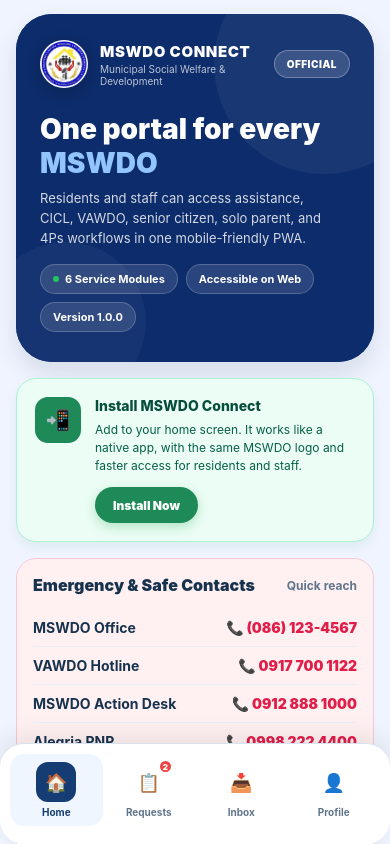
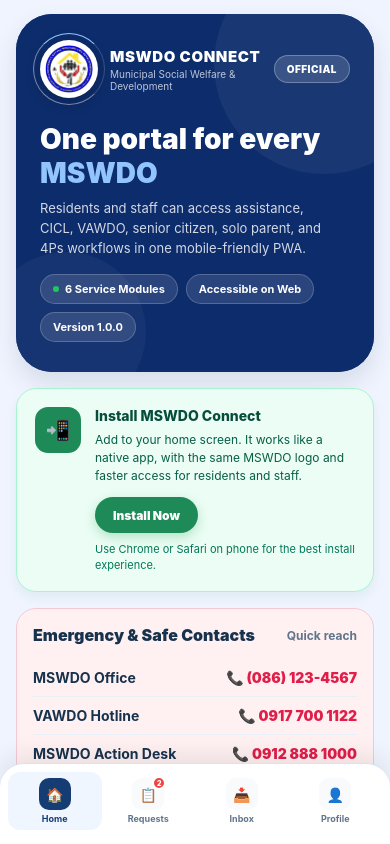
Before and after one commit to tomcaberio99-design/mswdoalegriaapp, a React Native app: screen / in a window 390 px wide. Built offline with nearby package versions, Linux system fonts and the light colour scheme.

Commit message:
Polish install flow and bottom navigation

```diff
--- a/src/components/BottomTabBar.js
+++ b/src/components/BottomTabBar.js
@@ -41,10 +41,11 @@ const styles = StyleSheet.create({
     backgroundColor: theme.colors.white,
     borderTopWidth: 1,
     borderTopColor: theme.colors.border,
-    borderRadius: 24,
-    paddingTop: 10,
-    paddingBottom: 18,
-    paddingHorizontal: 10,
+    borderTopLeftRadius: 24,
+    borderTopRightRadius: 24,
+    paddingTop: 8,
+    paddingBottom: 14,
+    paddingHorizontal: 8,
     shadowColor: "#000000",
     shadowOpacity: 0.08,
     shadowRadius: 24,
@@ -55,10 +56,10 @@ const styles = StyleSheet.create({
     flex: 1,
     alignItems: "center",
     justifyContent: "center",
-    minHeight: 56,
-    borderRadius: 14,
-    gap: 4,
-    paddingVertical: 8
+    minHeight: 50,
+    borderRadius: 12,
+    gap: 3,
+    paddingVertical: 6
   },
   activeTab: {
     backgroundColor: "#EFF6FF"
@@ -67,22 +68,22 @@ const styles = StyleSheet.create({
     position: "relative"
   },
   badge: {
-    width: 40,
-    height: 40,
-    borderRadius: 12,
+    width: 32,
+    height: 32,
+    borderRadius: 10,
     alignItems: "center",
     justifyContent: "center",
-    backgroundColor: "transparent"
+    backgroundColor: "#F8FAFC"
   },
   activeBadge: {
     backgroundColor: theme.colors.navy
   },
   badgeText: {
-    fontSize: 18
+    fontSize: 14
   },
   label: {
     color: theme.colors.muted,
-    fontSize: 10,
+    fontSize: 9,
     fontWeight: "700"
   },
   activeLabel: {
@@ -90,11 +91,11 @@ const styles = StyleSheet.create({
   },
   alertDot: {
     position: "absolute",
-    top: -3,
-    right: -4,
-    width: 15,
-    height: 15,
-    borderRadius: 8,
+    top: -2,
+    right: -2,
+    width: 14,
+    height: 14,
+    borderRadius: 7,
     backgroundColor: "#EF4444",
     borderWidth: 2,
     borderColor: theme.colors.white,
@@ -103,7 +104,7 @@ const styles = StyleSheet.create({
   },
   alertText: {
     color: theme.colors.white,
-    fontSize: 8,
+    fontSize: 7,
     fontWeight: "900"
   }
 });
--- a/src/components/BrandHero.js
+++ b/src/components/BrandHero.js
@@ -1,5 +1,5 @@
-import React from "react";
-import { Image, StyleSheet, Text, View } from "react-native";
+import React, { useEffect, useRef } from "react";
+import { Animated, Easing, Image, StyleSheet, Text, View } from "react-native";
 import { theme } from "../theme";
 
 export default function BrandHero({
@@ -9,6 +9,24 @@ export default function BrandHero({
   accentLabel = "OFFICIAL",
   metaItems = ["Citizen Services", "Responsive PWA"]
 }) {
+  const spin = useRef(new Animated.Value(0)).current;
+
+  useEffect(() => {
+    Animated.loop(
+      Animated.timing(spin, {
+        toValue: 1,
+        duration: 5000,
+        easing: Easing.linear,
+        useNativeDriver: true
+      })
+    ).start();
+  }, [spin]);
+
+  const ringRotate = spin.interpolate({
+    inputRange: [0, 1],
+    outputRange: ["0deg", "360deg"]
+  });
+
   return (
     <View style={[styles.shell, compact && styles.compactShell]}>
       <View style={[styles.card, compact && styles.compactCard]}>
@@ -18,6 +36,9 @@ export default function BrandHero({
         <View style={styles.headerRow}>
           <View style={styles.identityRow}>
             <View style={styles.logoRing}>
+              <Animated.View
+                style={[styles.logoOrbit, { transform: [{ rotate: ringRotate }] }]}
+              />
               <Image source={require("../../assets/mswdo-logo.jpg")} style={styles.logo} />
             </View>
             <View style={styles.brandCopy}>
@@ -106,22 +127,33 @@ const styles = StyleSheet.create({
     gap: 12
   },
   logoRing: {
-    width: 48,
-    height: 48,
-    borderRadius: 24,
+    width: 58,
+    height: 58,
+    borderRadius: 29,
     backgroundColor: theme.colors.white,
     alignItems: "center",
     justifyContent: "center",
+    position: "relative",
     shadowColor: "#000000",
     shadowOpacity: 0.2,
     shadowRadius: 16,
     shadowOffset: { width: 0, height: 4 },
     elevation: 4
   },
+  logoOrbit: {
+    position: "absolute",
+    width: 72,
+    height: 72,
+    borderRadius: 36,
+    borderWidth: 1.5,
+    borderColor: "rgba(255,255,255,0.45)",
+    borderTopColor: "#93C5FD",
+    borderRightColor: "rgba(255,255,255,0.18)"
+  },
   logo: {
-    width: 46,
-    height: 46,
-    borderRadius: 23
+    width: 48,
+    height: 48,
+    borderRadius: 24
   },
   brandCopy: {
     flex: 1
--- a/src/components/ScreenContainer.js
+++ b/src/components/ScreenContainer.js
@@ -44,7 +44,7 @@ const styles = StyleSheet.create({
     flex: 1
   },
   content: {
-    paddingBottom: 112
+    paddingBottom: 104
   },
   padded: {
     paddingHorizontal: 16,
@@ -54,6 +54,8 @@ const styles = StyleSheet.create({
     position: "absolute",
     left: 0,
     right: 0,
-    bottom: 0
+    bottom: 0,
+    zIndex: 20,
+    elevation: 20
   }
 });
--- a/src/components/WebInstallCard.js
+++ b/src/components/WebInstallCard.js
@@ -6,12 +6,14 @@ export default function WebInstallCard() {
   const [deferredPrompt, setDeferredPrompt] = useState(null);
   const [isInstalled, setIsInstalled] = useState(false);
   const [message, setMessage] = useState("");
+  const [installHint, setInstallHint] = useState("");
 
   useEffect(() => {
     if (Platform.OS !== "web" || typeof window === "undefined") {
       return undefined;
     }
 
+    const userAgent = window.navigator.userAgent || "";
     const standalone =
       window.matchMedia?.("(display-mode: standalone)")?.matches || window.navigator.standalone;
 
@@ -19,9 +21,20 @@ export default function WebInstallCard() {
       setIsInstalled(true);
     }
 
+    if (/FBAN|FBAV|Instagram|Messenger/i.test(userAgent)) {
+      setInstallHint("Open this site in Chrome or Safari first. In-app browsers usually block app install.");
+    } else if (/iPhone|iPad|iPod/i.test(userAgent)) {
+      setInstallHint("On iPhone: tap Share then Add to Home Screen.");
+    } else if (/Android/i.test(userAgent)) {
+      setInstallHint("On Android: use Chrome, then tap Install App or Add to Home screen.");
+    } else {
+      setInstallHint("Use Chrome or Safari on phone for the best install experience.");
+    }
+
     function handleBeforeInstallPrompt(event) {
       event.preventDefault();
       setDeferredPrompt(event);
+      setMessage("");
     }
 
     function handleInstalled() {
@@ -41,7 +54,7 @@ export default function WebInstallCard() {
 
   async function handleInstall() {
     if (!deferredPrompt) {
-      setMessage("Open this app in Android Chrome and choose Install App or Add to Home screen.");
+      setMessage(installHint || "Open this app in Chrome or Safari and add it to the home screen.");
       return;
     }
 
@@ -86,6 +99,7 @@ export default function WebInstallCard() {
         <Pressable style={styles.button} onPress={handleInstall}>
           <Text style={styles.buttonText}>Install Now</Text>
         </Pressable>
+        {installHint ? <Text style={styles.helper}>{installHint}</Text> : null}
       </View>
       {message ? <Text style={styles.feedback}>{message}</Text> : null}
     </View>
@@ -124,7 +138,8 @@ const styles = StyleSheet.create({
     fontSize: 20
   },
   textColumn: {
-    gap: 6
+    gap: 6,
+    flex: 1
   },
   title: {
     color: "#064E3B",
@@ -158,15 +173,19 @@ const styles = StyleSheet.create({
     fontSize: 12,
     fontWeight: "900"
   },
+  helper: {
+    color: "#047857",
+    fontSize: 11,
+    lineHeight: 16,
+    marginTop: 2
+  },
   feedback: {
     color: theme.colors.text,
     fontSize: 12,
     lineHeight: 18,
     fontWeight: "700",
-    position: "absolute",
-    left: 18,
-    right: 18,
-    bottom: 12
+    marginTop: 6,
+    flexBasis: "100%"
   },
   successTitle: {
     color: theme.colors.green,
```
